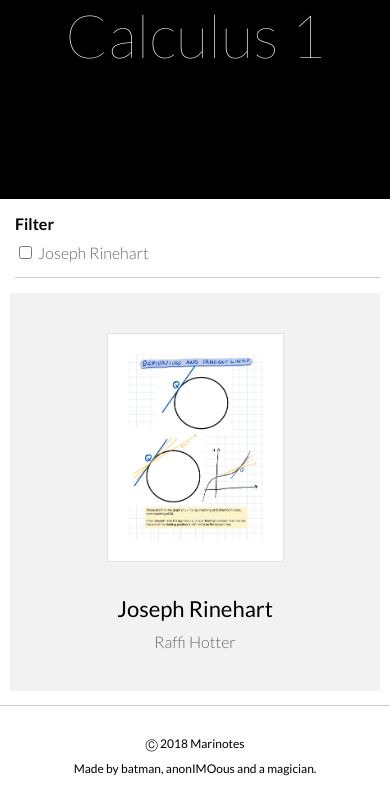
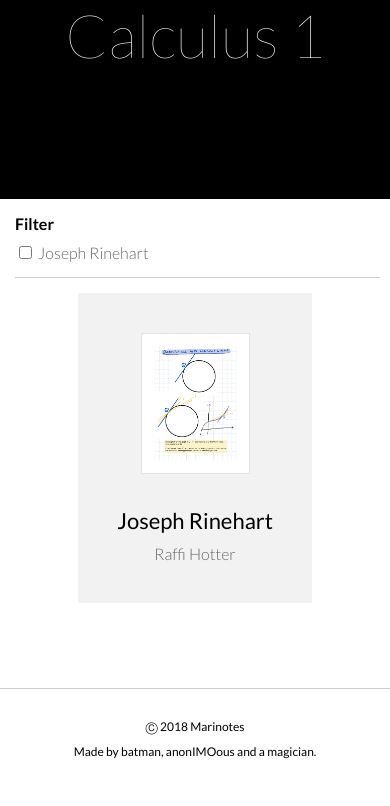
Before and after one commit to rhotter/marinotes, a Flask app: a page that uses templates/class.html in a window 390 px wide. Shown: the part 55-861 px from the top of the page. After the commit the page ends 814 px from the top, so only its background shows below. Run offline with Flask 2, Linux system fonts and the light colour scheme.

Commit message:
mobile adjust width

```diff
--- a/static/css/class.css
+++ b/static/css/class.css
@@ -86,6 +86,8 @@ h2 {
 @media (max-width: 499px) {
 	#cardHolder {
 		grid-template-columns: auto;
+		max-width: 60%;
+		margin: auto;
 	}
 }
 
```
